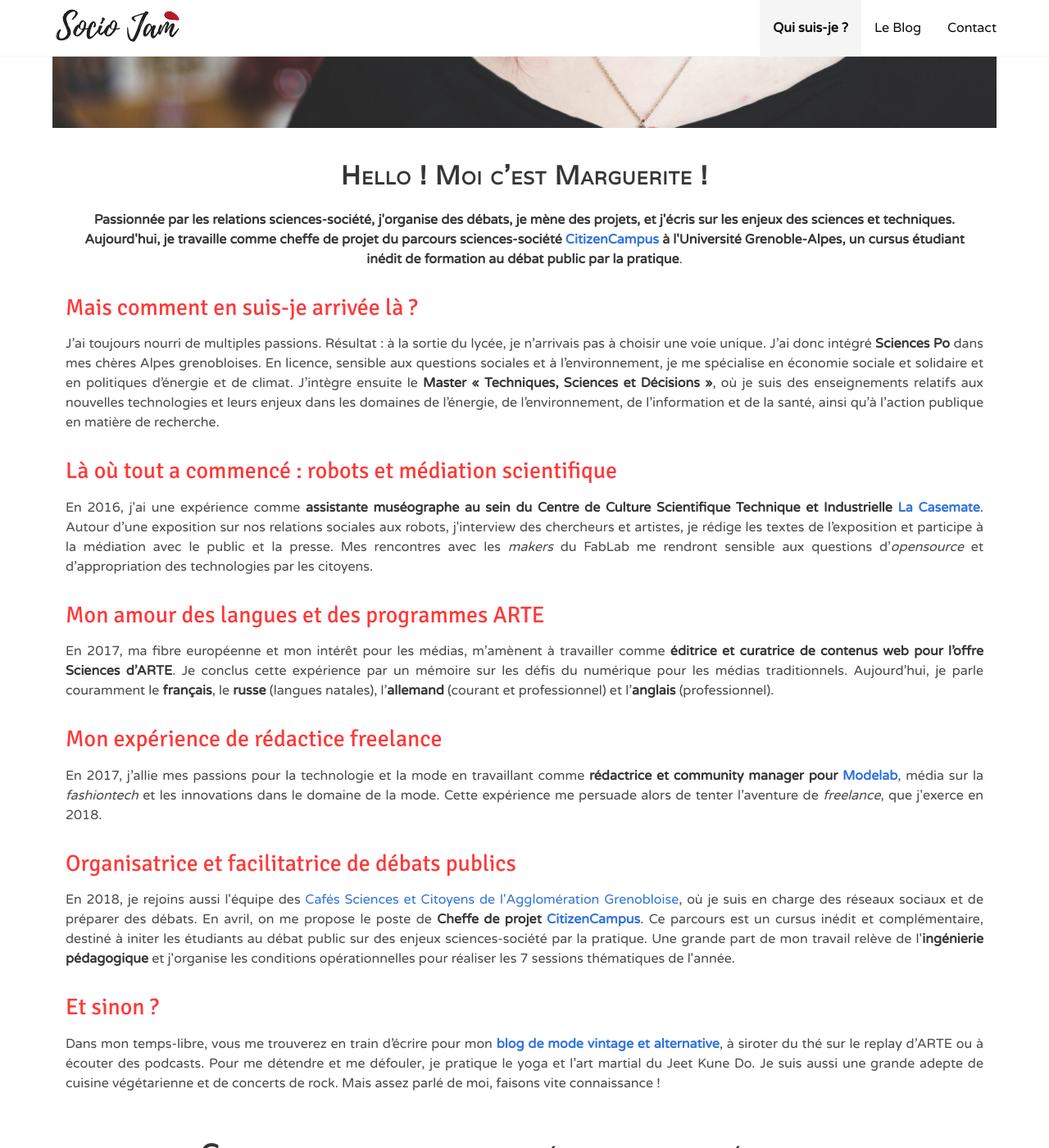
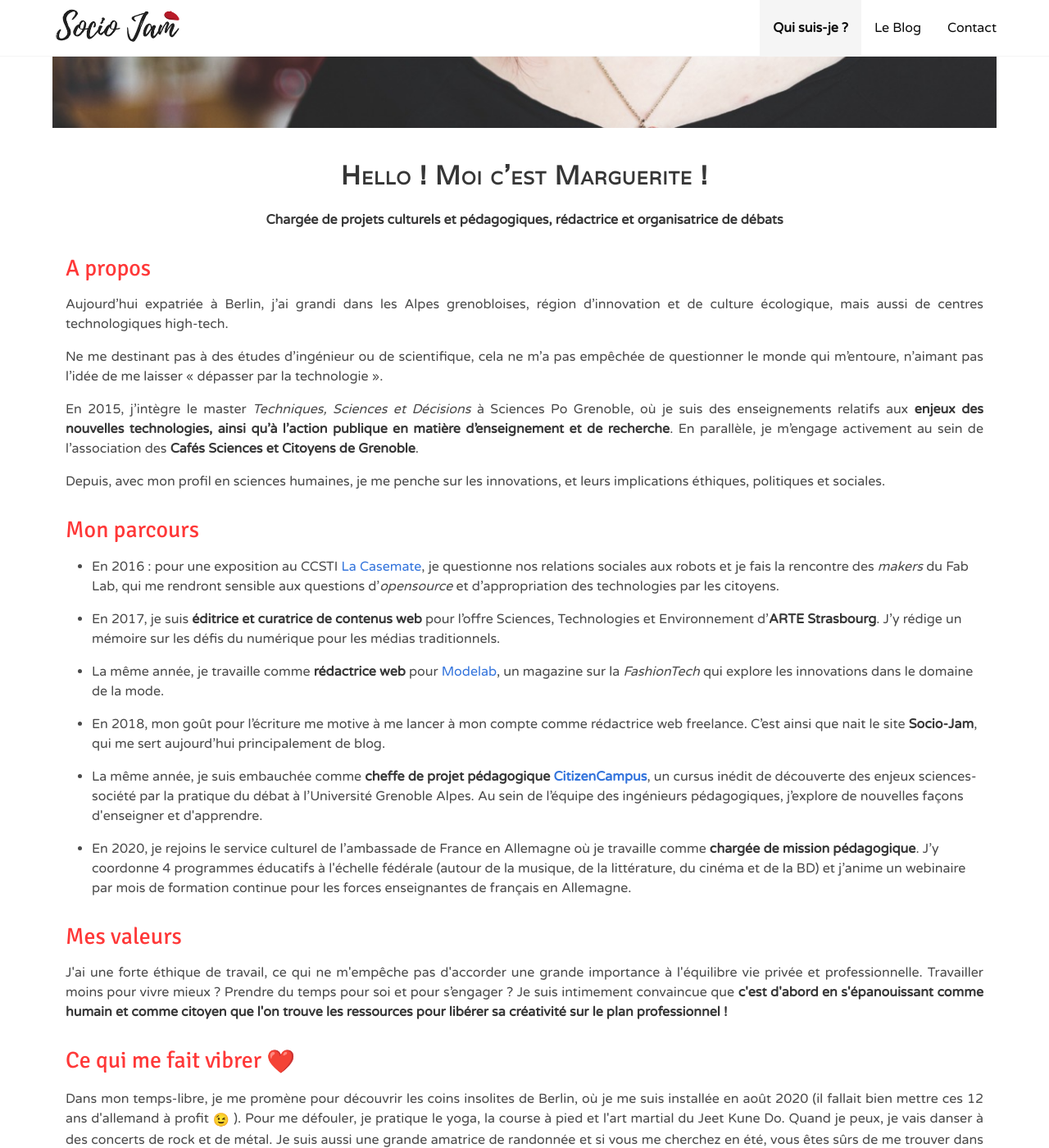
Before and after one commit to marguerite-p/marguerite-p.github.io, a Jekyll site: the page built from _custom_pages/about.html, in a window 1280 px wide and 1400 px high, scrolled down 700 px. Shown: the whole window at 82% size. Built offline with Jekyll 4.4.1, drawn with Linux system fonts in a browser that asks for light colours; emoji names are drawn with the system emoji font; a style sheet for code colours, icons or effects is not loaded; some of the changed text lies outside the part shown.

Commit message:
update bio & homepage

```diff
--- a/_custom_pages/about.html
+++ b/_custom_pages/about.html
@@ -4,64 +4,91 @@
 order: 0
 
 meta_title: Marguerite Pometko – Qui suis-je ?
-meta_description: Passionnée par les relations sciences-société, j'organise des débats, j'anime des projets et je rédige des articles sur les enjeux des sciences et techniques.
+meta_description: Chargée de projets culturels et pédagogiques, rédactrice et organisatrice de débats.
 ---
 
 <div class="about-portrait">
   <figure class="image">
-    <img src="{{ '/assets/images/marguerite-pometko-portrait.jpg' | relative_url }}" alt="{{ site.author }}, rédacteur web">
+    <img src="{{ '/assets/images/marguerite-pometko-portrait.jpg' | relative_url }}"
+      alt="{{ site.author }}, rédacteur web">
   </figure>
 </div>
 
 <div class="about-headline has-text-centered">
   <h1 class="title is-size-3 has-text-weight-bold">Hello ! Moi c'est Marguerite !</h1>
 
-  <p class="has-text-centered"><strong>Passionnée par les relations sciences-société, j'organise des débats, je mène des projets, et j'écris sur les enjeux des sciences et techniques. Aujourd'hui, je travaille comme cheffe de projet du parcours sciences-société <a href="https://citizencampus.univ-grenoble-alpes.fr/" target="_blank">CitizenCampus</a> à l'Université Grenoble-Alpes, un cursus étudiant inédit de formation au débat public par la pratique</strong>.</p>
+  <p class="has-text-centered"><strong>Chargée de projets culturels et pédagogiques, rédactrice et organisatrice de débats</strong></p>
 </div>
 
 <div class="about-main content">
-  <h2>Mais comment en suis-je arrivée là ?</h2>
+  <h2>A propos</h2>
 
-  <p>J’ai toujours nourri de multiples passions. Résultat : à la sortie du lycée, je n’arrivais pas à choisir une voie
-  unique. J’ai donc intégré <strong>Sciences Po</strong> dans mes chères Alpes grenobloises.
-  En licence, sensible aux questions sociales et à l’environnement, je me spécialise en
-  économie sociale et solidaire et en politiques d’énergie et de climat. J’intègre ensuite le <strong>Master
-  « Techniques, Sciences et Décisions »</strong>, où je suis des enseignements relatifs aux nouvelles
-  technologies et leurs enjeux dans les domaines de l’énergie, de l’environnement, de l’information et
-  de la santé, ainsi qu’à l’action publique en matière de recherche.</p>
+  <p>Aujourd’hui expatriée à Berlin, j’ai grandi dans les Alpes grenobloises, région d’innovation et de culture
+    écologique, mais aussi de centres technologiques high-tech.</p>
 
-  <h2>Là où tout a commencé : robots et médiation scientifique</h2>
+  <p>Ne me destinant pas à des études d’ingénieur ou de scientifique, cela ne m’a pas empêchée de questionner le monde
+    qui m’entoure, n’aimant pas l’idée de me laisser « dépasser par la technologie ». </p>
+  <P>En 2015, j’intègre le master <Em>Techniques, Sciences et Décisions</Em> à Sciences Po Grenoble, où je suis des
+    enseignements relatifs aux <strong>enjeux des nouvelles technologies, ainsi qu’à l’action publique en matière
+      d’enseignement et de recherche</strong>. En parallèle, je m’engage activement au sein de l’association des
+    <strong>Cafés Sciences et Citoyens de Grenoble</strong>.
+  </p>
 
-  <p>En 2016, j'ai une expérience comme <strong>assistante muséographe au sein du Centre de Culture Scientifique
-  Technique et Industrielle <a href="https://lacasemate.fr/" target="_blank">La Casemate</a></strong>.
-  Autour d’une exposition sur nos relations sociales aux robots, j'interview des chercheurs et artistes, je rédige les textes de l’exposition et participe
-  à la médiation avec le public et la presse. Mes rencontres avec les <em>makers</em> du FabLab me rendront
-  sensible aux questions d’<em>opensource</em> et d’appropriation des technologies par les citoyens.</p>
+  <p>Depuis, avec mon profil en sciences humaines, je me penche sur les innovations, et leurs implications éthiques,
+    politiques et sociales.</p>
 
-  <h2>Mon amour des langues et des programmes ARTE</h2>
+  <h2 class="about-experience">Mon parcours</h2>
 
-  <p>En 2017, ma fibre européenne et mon intérêt pour les médias, m’amènent à travailler comme
-  <strong>éditrice et curatrice de contenus web pour l’offre Sciences d’ARTE</strong>. Je conclus cette expérience
-  par un mémoire sur les défis du numérique pour les médias traditionnels. Aujourd’hui, je parle
-  couramment le <strong>français</strong>, le <strong>russe</strong> (langues natales),
-  l’<strong>allemand</strong> (courant et professionnel) et l’<strong>anglais</strong> (professionnel).</p>
+  <ul class="about-experience__list">
+    <li>En 2016 : pour une exposition au CCSTI <a href="https://lacasemate.fr/" target="_blank">La Casemate</a>, je
+      questionne nos relations sociales aux robots et je fais la rencontre des <Em>makers</Em> du Fab Lab, qui me
+      rendront
+      sensible aux questions d’<em>opensource</em> et d’appropriation des technologies par les citoyens.</li>
 
-  <h2>Mon expérience de rédactice freelance</h2>
 
-  <p>En 2017, j’allie mes passions pour la technologie et la mode en travaillant
-  comme <strong>rédactrice et community manager pour <a href="http://modelab.fr/" target="_blank">Modelab</a></strong>, média sur la <em>fashiontech</em> et les innovations dans le domaine de la mode. Cette expérience me persuade alors de tenter l’aventure de <em>freelance</em>, que j'exerce en 2018.</p>
+    <li>En 2017, je suis <strong>éditrice et curatrice de contenus web</strong> pour l’offre Sciences, Technologies et
+      Environnement d’<strong>ARTE Strasbourg</strong>. J’y rédige un mémoire sur les défis du numérique pour les médias
+      traditionnels.</li>
 
-  <h2>Organisatrice et facilitatrice de débats publics</h2>
+    <li>La même année, je travaille comme <strong>rédactrice web</strong> pour <a href="https://modelab.fr/"
+        target="_blank">Modelab</a>, un magazine sur la <em>FashionTech</em> qui explore les innovations dans le domaine
+      de la mode. </li>
 
-  <p>En 2018, je rejoins aussi l'équipe des <a href="  https://www.echosciences-grenoble.fr/communautes/cafe-sciences-et-citoyens-de-l-agglomeration-grenobloise" target="_blank">Cafés Sciences et Citoyens de l'Agglomération Grenobloise</a>, où je suis en charge des réseaux sociaux et de préparer des débats. En avril, on me propose le poste de <strong>Cheffe de projet <a href="https://citizencampus.univ-grenoble-alpes.fr/" target="_blank">CitizenCampus</a></strong>. Ce parcours est un cursus inédit et complémentaire, destiné à initer les étudiants au débat public sur des enjeux sciences-société par la pratique. Une grande part de mon travail relève de l'<strong>ingénierie pédagogique</strong> et j'organise les conditions opérationnelles pour réaliser les 7 sessions thématiques de l'année.</p>
+    <li>En 2018, mon goût pour l’écriture me motive à me lancer à mon compte comme rédactrice web freelance. C’est
+      ainsi
+      que nait le site <strong>Socio-Jam</strong>, qui me sert aujourd’hui principalement de blog.</li>
 
-  <h2>Et sinon ?</h2>
+    <li>La même année, je suis embauchée comme <strong>cheffe de projet pédagogique <a
+          href="http://www.socio-jam.com/blog/2018/05/citizencampus.html" target="_blank">CitizenCampus</a></strong>, un
+      cursus inédit de découverte des enjeux sciences-société par la pratique du débat à l’Université Grenoble Alpes. Au
+      sein de l’équipe des ingénieurs pédagogiques, j’explore de nouvelles façons d'enseigner et d'apprendre. </li>
 
-  <p>Dans mon temps-libre, vous me trouverez en train d’écrire pour mon
-  <strong><a href="http://jamandjones.com/" target="_blank">blog de mode vintage et alternative</a></strong>, à siroter du thé sur le replay
-  d’ARTE ou à écouter des podcasts. Pour me détendre et me défouler, je pratique le yoga
-  et l’art martial du Jeet Kune Do. Je suis aussi une grande adepte de cuisine végétarienne et de concerts
-  de rock. Mais assez parlé de moi, faisons vite connaissance !</p>
+    <li>En 2020, je rejoins le service culturel de l’ambassade de France en Allemagne où je travaille comme
+      <strong>chargée de mission pédagogique</strong>. J’y coordonne 4 programmes éducatifs à l'échelle fédérale (autour
+      de la musique, de la littérature, du cinéma et de la BD) et j’anime un webinaire par mois de formation continue
+      pour
+      les forces enseignantes de français en Allemagne.
+    </li>
+  </ul>
+
+  <h2>Mes valeurs</h2>
+
+  <p>J'ai une forte éthique de travail, ce qui ne m'empêche pas d'accorder une grande importance à l'équilibre vie privée et professionnelle. Travailler moins pour vivre mieux ? Prendre du temps
+    pour soi et pour s’engager ? Je suis intimement convaincue que <strong>c'est d'abord en s'épanouissant comme humain et comme
+    citoyen que l'on trouve les ressources pour libérer sa créativité sur le plan professionnel !</strong> </p>
+
+  <h2>Ce qui me fait vibrer :heart:</h2>
+
+  <p>Dans mon temps-libre, je me promène pour découvrir les coins insolites de Berlin, où je me suis installée en août
+    2020 (il fallait bien mettre ces 12 ans d'allemand à profit :wink: ). Pour me défouler, je pratique le yoga, la course à
+    pied et l'art martial du Jeet Kune Do. Quand je peux, je vais danser à des concerts de rock et de métal. Je suis aussi une grande
+    amatrice de randonnée et si vous me cherchez en été, vous êtes sûrs de me trouver dans les lacs de montagne
+    en Isère.
+    Passionnée d'histoire et de sociologie de la mode, j'anime régulièrement <a
+      href="https://www.facebook.com/groups/fashionoddity/" target="_blank">Fashion Oddity</a>, la communauté des
+    amateurs de mode vintage et alternative que j'ai fondée avec ma compère du site <a href="http://jamandjones.com/"
+      target="_blank">Jam&Jones</a>. Je suis aussi une grande adepte de cuisine végétarienne et j'adore essayer de
+    nouveaux plats ! Mais assez parlé de moi, faisons vite connaissance !</p>
 </div>
 
 <div class="about-headline has-text-centered">
@@ -84,7 +111,8 @@
         fonctionne mon smartphone ou les secrets de l’infiniment petit, j’ai voulu questionner le monde qui
         m’entoure pour ne plus avoir à subir ce sentiment d’être « dépassée par la technologie ». Cela
         explique pourquoi je suis très sensible à des thématiques comme les relations homme-machine, la
-        médiation de culture scientifique, l’appropriation des techniques par les citoyens et leur participation au débat sur ces enjeux. Aujourd’hui, avec mon profil en sciences humaines, <strong>je porte un regard sociologique
+        médiation de culture scientifique, l’appropriation des techniques par les citoyens et leur participation au
+        débat sur ces enjeux. Aujourd’hui, avec mon profil en sciences humaines, <strong>je porte un regard sociologique
           sur les innovations, et me penche sur leurs implications éthiques, politiques et sociales</strong>.
       </p>
       {% if site.categories[category.name] %}
@@ -103,7 +131,8 @@
     </div>
     <div class="about-text column is-half is-flex is-direction-column content">
       <p>
-        Voilà un bien large sujet qui me tient à cœur ! Écolo dans l’âme, je m’intéresse surtout aux <strong>initiatives individuelles et locales</strong>, en menant des interview d'acteurs engagés dans ma ville. Je
+        Voilà un bien large sujet qui me tient à cœur ! Écolo dans l’âme, je m’intéresse surtout aux <strong>initiatives
+          individuelles et locales</strong>, en menant des interview d'acteurs engagés dans ma ville. Je
         suis surtout de près l’actualité des acteurs de l’économie sociale et solidaire, qui recèle selon moi un
         important potentiel de changement vers une économie plus locale et centrée sur le bien-être.
       </p>
@@ -126,8 +155,10 @@
         la mode et la culture. Je souhaite mettre fin à cette idée reçue selon laquelle la mode ne serait que le
         panache de personnes vaniteuses et légères d’esprit ! Cependant, je penche pour une autre mode,
         moins dominée par les codes américains et plus respectueuse de l’environnement. Je suis cofondatrice
-        du blog de mode vintage et alternative <a href="http://jamandjones.com/" target="_blank">Jam&amp;Jones</a> et de la communauté de blogueurs
-        <a href="https://www.facebook.com/groups/fashionoddity" target="_blank">Fashion Oddity</a>. Je contribue aussi à Modelab, média de référence sur la fashiontech, qui explore les
+        du blog de mode vintage et alternative <a href="http://jamandjones.com/" target="_blank">Jam&amp;Jones</a> et de
+        la communauté de blogueurs
+        <a href="https://www.facebook.com/groups/fashionoddity" target="_blank">Fashion Oddity</a>. Je contribue aussi à
+        Modelab, média de référence sur la fashiontech, qui explore les
         croisements entre la mode et la technologie. Cette rubrique traitera donc essentiellement de <strong>mode,
           d’art et de culture, mais toujours avec un penchant underground</strong>.
       </p>
--- a/_sass/_root.scss
+++ b/_sass/_root.scss
@@ -266,6 +266,14 @@
     justify-content: center;
     align-items: center;
   }
+
+  &-experience {
+    &__list {
+      li {
+        margin-bottom: 1em;
+      }
+    }
+  }
 }
 
 .blog {
```
Also changed, not shown: index.html (+6 -5 lines). Lines whose indentation alone changed are shown as unchanged.
